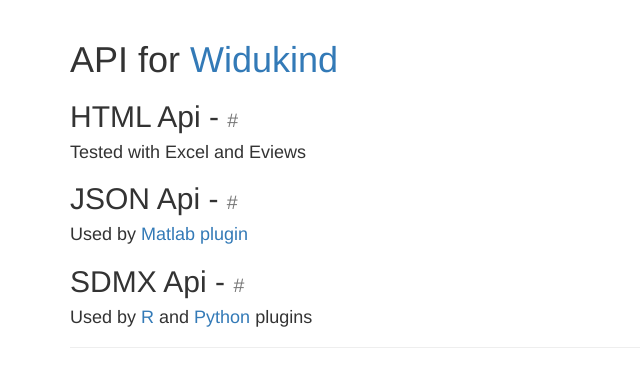
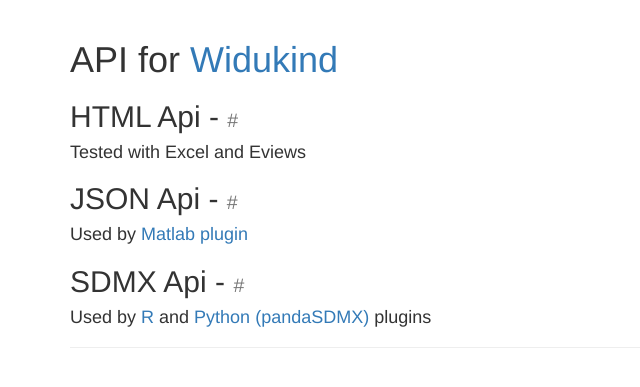
Before and after one commit to Widukind/widukind-api, a Python web app: template widukind_api/templates/index.html in a window 1280 px wide. Shown: the top 387 px of the page, without its empty margins (0-640 px from the left). Run offline with Jinja, Linux system fonts and the light colour scheme; the template is opened without the code that fills it, so the values that code supplies are empty; some libraries are stand-ins or nearby versions.

Commit message:
fixes for python api url

```diff
--- a/widukind_api/templates/index.html
+++ b/widukind_api/templates/index.html
@@ -15,7 +15,7 @@
   <h4>
   Used by <a href="https://github.com/Widukind/widukind.R.sdmx">R</a>
   and
-  <a href="https://github.com/Widukind/widukind.R.sdmx">Python</a>
+  <a href="https://github.com/Widukind/widukind.py.pandaSDMX">Python (pandaSDMX)</a>
   plugins
   </h4>
 
```
